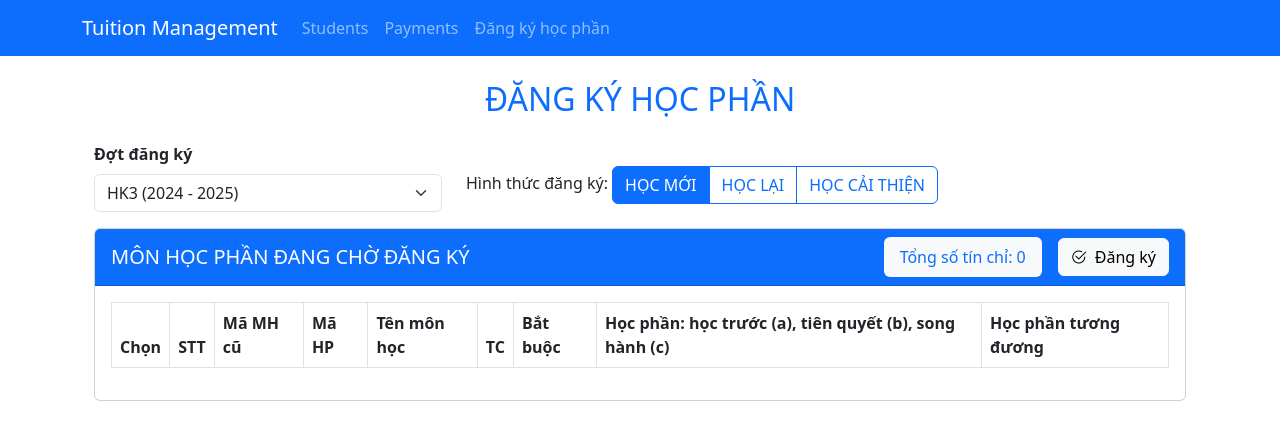
After one commit to taitruong256/Tuition-management, a Django app: page /courses/register/ in a window 1280 px wide. The commit adds this page. Shown: the top 440 px of the page. Run offline with Django 5.2, Linux system fonts and the light colour scheme; a user stored in the database is signed in; tables that the repository leaves empty hold one stand-in row (values such as "Sample post"); lists and menus that the app fills with data are empty; some libraries are stand-ins or nearby versions.

Commit message:
Add course registration feature

```diff
--- /dev/null
+++ b/courses/apps.py
@@ -0,0 +1,5 @@
+from django.apps import AppConfig
+
+class CoursesConfig(AppConfig):
+    default_auto_field = 'django.db.models.BigAutoField'
+    name = 'courses'
--- /dev/null
+++ b/courses/urls.py
@@ -0,0 +1,9 @@
+from django.urls import path
+from . import views
+
+app_name = 'courses'
+
+urlpatterns = [
+    path('register/', views.course_registration, name='course_registration'),
+    path('register/submit/', views.register_course, name='register_course'),
+]
--- /dev/null
+++ b/courses/views.py
@@ -0,0 +1,65 @@
+from django.shortcuts import render
+from django.contrib.auth.decorators import login_required
+from .models import Course, CourseRegistration
+from django.http import JsonResponse
+
+@login_required
+def course_registration(request):
+    current_term = "HK3 (2024 - 2025)"  # You can make this dynamic
+    available_courses = Course.objects.filter(term=current_term)
+
+    try:
+        student = request.user.student
+        current_registrations = CourseRegistration.objects.filter(
+            student=student,
+            term=current_term
+        ).select_related('course')
+        total_registered_credits = sum(reg.course.credits for reg in current_registrations)
+    except:
+        student = None
+        current_registrations = []
+        total_registered_credits = 0
+
+    context = {
+        'current_term': current_term,
+        'courses': available_courses,
+        'student': student,
+        'current_registrations': current_registrations,
+        'total_registered_credits': total_registered_credits,
+    }
+    return render(request, 'courses/course_registration.html', context)
+
+@login_required
+def register_course(request):
+    if request.method == 'POST':
+        try:
+            import json
+            course_ids = json.loads(request.POST.get('courses', '[]'))
+            registration_type = request.POST.get('registration_type', 'HỌC MỚI')
+
+            # Kiểm tra tổng số tín chỉ
+            total_credits = sum(Course.objects.filter(id__in=course_ids).values_list('credits', flat=True))
+            if total_credits > 24:
+                return JsonResponse({
+                    'status': 'error',
+                    'message': 'Tổng số tín chỉ không được vượt quá 24'
+                })
+
+            # Đăng ký các môn học
+            registrations = []
+            for course_id in course_ids:
+                course = Course.objects.get(id=course_id)
+                registration = CourseRegistration(
+                    student=request.user.student,
+                    course=course,
+                    registration_type=registration_type,
+                    term=course.term
+                )
+                registrations.append(registration)
+
+            # Lưu tất cả đăng ký cùng một lúc
+            CourseRegistration.objects.bulk_create(registrations)
+
+            return JsonResponse({'status': 'success'})
+        except Exception as e:
+            return JsonResponse({'status': 'error', 'message': str(e)})
--- a/templates/base.html
+++ b/templates/base.html
@@ -2,9 +2,9 @@
 <html lang="en">
 <head>
     <meta charset="UTF-8">
-    <meta name="viewport" content="width=device-width, initial-scale=1.0">
-    <title>{% block title %}Tuition Management System{% endblock %}</title>
+    <meta name="viewport" content="width=device-width, initial-scale=1.0">    <title>{% block title %}Tuition Management System{% endblock %}</title>
     <link href="https://cdn.jsdelivr.net/npm/bootstrap@5.3.0/dist/css/bootstrap.min.css" rel="stylesheet">
+    <link href="https://cdn.jsdelivr.net/npm/bootstrap-icons@1.7.2/font/bootstrap-icons.css" rel="stylesheet">
 </head>
 <body>
     <nav class="navbar navbar-expand-lg navbar-dark bg-primary mb-4">
@@ -13,13 +13,15 @@
             <button class="navbar-toggler" type="button" data-bs-toggle="collapse" data-bs-target="#navbarNav">
                 <span class="navbar-toggler-icon"></span>
             </button>
-            <div class="collapse navbar-collapse" id="navbarNav">
-                <ul class="navbar-nav">
+            <div class="collapse navbar-collapse" id="navbarNav">                <ul class="navbar-nav">
                     <li class="nav-item">
                         <a class="nav-link" href="{% url 'students:student_list' %}">Students</a>
                     </li>
                     <li class="nav-item">
                         <a class="nav-link" href="{% url 'payments:payment_list' %}">Payments</a>
+                    </li>
+                    <li class="nav-item">
+                        <a class="nav-link" href="{% url 'courses:course_registration' %}">Đăng ký học phần</a>
                     </li>
                 </ul>
             </div>
--- /dev/null
+++ b/templates/courses/course_registration.html
@@ -0,0 +1,218 @@
+{% extends 'base.html' %}
+{% load static %}
+
+{% block content %}
+<div class="container mt-4">
+    <h2 class="text-center text-primary mb-4">ĐĂNG KÝ HỌC PHẦN</h2>
+
+    {% if student %}
+    <div class="card mb-4">
+        <div class="card-body">
+            <div class="row">
+                <div class="col-md-6">
+                    <p><strong>MSSV:</strong> {{ student.student_id }}</p>
+                    <p><strong>Họ tên:</strong> {{ student.full_name }}</p>
+                    <p><strong>Lớp:</strong> {{ student.class_name }}</p>
+                </div>
+                <div class="col-md-6">
+                    <p><strong>Ngành:</strong> {{ student.major }}</p>
+                    <p><strong>Khóa học:</strong> {{ student.academic_year }}</p>
+                    <p><strong>Số tín chỉ đã đăng ký:</strong> <span class="text-primary">{{ total_registered_credits }}</span></p>
+                </div>
+            </div>
+        </div>
+    </div>
+    {% endif %}
+      <div class="registration-header">
+        <div class="row align-items-center">
+            <div class="col-md-4">
+                <div class="mb-3">
+                    <label class="form-label fw-bold">Đợt đăng ký</label>
+                    <select class="form-select">
+                        <option selected>{{ current_term }}</option>
+                    </select>
+                </div>
+            </div>
+            <div class="col-md-8">
+                <div class="registration-type-container">
+                    <span class="registration-type-label">Hình thức đăng ký:</span>
+                    <div class="btn-group" role="group">
+                        <input type="radio" class="btn-check" name="registrationType" id="newCourse" value="HỌC MỚI" checked>
+                        <label class="btn btn-outline-primary" for="newCourse">HỌC MỚI</label>
+
+                        <input type="radio" class="btn-check" name="registrationType" id="retake" value="HỌC LẠI">
+                        <label class="btn btn-outline-primary" for="retake">HỌC LẠI</label>
+
+                        <input type="radio" class="btn-check" name="registrationType" id="improve" value="HỌC CẢI THIỆN">
+                        <label class="btn btn-outline-primary" for="improve">HỌC CẢI THIỆN</label>
+                    </div>
+                </div>
+            </div>
+        </div>
+    </div><div class="card">        <div class="card-header bg-primary text-white d-flex justify-content-between align-items-center">
+            <span class="fs-5">MÔN HỌC PHẦN ĐANG CHỜ ĐĂNG KÝ</span>
+            <div class="d-flex align-items-center gap-3">
+                <span class="total-credits bg-light text-primary px-3 py-2 rounded">
+                    Tổng số tín chỉ: <span id="total-credits">0</span>
+                </span>
+                <button id="register-btn" class="btn btn-light register-btn">
+                    <i class="bi bi-check2-circle me-2"></i>Đăng ký
+                </button>
+            </div>
+        </div>
+        <div class="card-body">
+            <div class="table-responsive">
+                <table class="table table-striped table-bordered">                    <thead>
+                        <tr>
+                            <th>Chọn</th>
+                            <th>STT</th>
+                            <th>Mã MH cũ</th>
+                            <th>Mã HP</th>
+                            <th>Tên môn học</th>
+                            <th>TC</th>
+                            <th>Bắt buộc</th>
+                            <th>Học phần: học trước (a), tiên quyết (b), song hành (c)</th>
+                            <th>Học phần tương đương</th>
+                        </tr>
+                    </thead>
+                    <tbody>
+                        {% for course in courses %}
+                        <tr>
+                            <td class="text-center">
+                                <input type="checkbox" class="course-checkbox" data-course-id="{{ course.id }}" data-credits="{{ course.credits }}">
+                            </td>
+                            <td>{{ forloop.counter }}</td>
+                            <td>{{ course.course_id }}</td>
+                            <td>{{ course.class_code }}</td>
+                            <td>{{ course.name }}</td>
+                            <td class="text-center">{{ course.credits }}</td>
+                            <td class="text-center">
+                                {% if course.is_mandatory %}
+                                <span class="text-success">✓</span>
+                                {% else %}
+                                <span class="text-danger">✗</span>
+                                {% endif %}
+                            </td>
+                            <td>{{ course.prerequisites|default:'' }}</td>
+                            <td></td>
+                        </tr>
+                        {% endfor %}
+                    </tbody>
+                </table>
+            </div>
+        </div>
+    </div>
+</div>
+
+{% endblock %}
+
+{% block extra_css %}
+<style>
+    .table th {
+        background-color: #f8f9fa;
+        text-align: center;
+        vertical-align: middle;
+        font-size: 0.9rem;
+    }
+    .table td {
+        vertical-align: middle;
+        font-size: 0.9rem;
+    }
+    .registration-header {
+        background-color: #f8f9fa;
+        padding: 20px;
+        border-radius: 5px;
+        margin-bottom: 20px;
+    }
+    .registration-type-container {
+        display: flex;
+        align-items: center;
+        gap: 20px;
+    }
+    .registration-type-label {
+        font-weight: bold;
+        margin-right: 10px;
+    }
+    .course-checkbox {
+        width: 18px;
+        height: 18px;
+    }
+    .total-credits {
+        font-size: 1.1rem;
+        font-weight: bold;
+        color: #0d6efd;
+    }
+    .register-btn {
+        min-width: 120px;
+    }
+    .mandatory-indicator {
+        font-size: 1.2rem;
+        font-weight: bold;
+    }
+</style>
+{% endblock %}
+
+{% block extra_js %}
+<script>
+$(document).ready(function() {
+    let totalCredits = 0;
+
+    // Cập nhật tổng số tín chỉ khi chọn/bỏ chọn môn học
+    $('.course-checkbox').change(function() {
+        const credits = parseInt($(this).data('credits'));
+        if (this.checked) {
+            totalCredits += credits;
+        } else {
+            totalCredits -= credits;
+        }
+        $('#total-credits').text(totalCredits);
+
+        // Hiển thị cảnh báo nếu tổng số tín chỉ vượt quá 24
+        if (totalCredits > 24) {
+            alert('Cảnh báo: Tổng số tín chỉ không được vượt quá 24!');
+        }
+    });
+
+    // Xử lý nút đăng ký
+    $('#register-btn').click(function() {
+        const selectedCourses = [];
+        const registrationType = $('input[name="registrationType"]:checked').val();
+
+        $('.course-checkbox:checked').each(function() {
+            selectedCourses.push($(this).data('course-id'));
+        });
+
+        if (selectedCourses.length === 0) {
+            alert('Vui lòng chọn ít nhất một môn học!');
+            return;
+        }
+
+        if (totalCredits > 24) {
+            alert('Không thể đăng ký! Tổng số tín chỉ vượt quá 24.');
+            return;
+        }
+
+        // Gửi yêu cầu đăng ký
+        $.ajax({
+            url: '{% url "courses:register_course" %}',
+            type: 'POST',
+            data: {
+                courses: JSON.stringify(selectedCourses),
+                registration_type: registrationType,
+                csrfmiddlewaretoken: '{{ csrf_token }}'
+            },
+            success: function(response) {
+                if (response.status === 'success') {
+                    alert('Đăng ký học phần thành công!');
+                    location.reload();
+                } else {
+                    alert('Có lỗi xảy ra: ' + response.message);
+                }
+            },
+            error: function() {
+                alert('Có lỗi xảy ra khi đăng ký học phần!');
+            }
+        });
+    });
+});</script>
+{% endblock %}
--- a/tuition_management/settings.py
+++ b/tuition_management/settings.py
@@ -39,6 +39,7 @@ INSTALLED_APPS = [
     "django.contrib.staticfiles",
     "students.apps.StudentsConfig",
     "payments.apps.PaymentsConfig",
+    "courses.apps.CoursesConfig",
 ]
 
 MIDDLEWARE = [
--- a/tuition_management/urls.py
+++ b/tuition_management/urls.py
@@ -22,5 +22,6 @@ urlpatterns = [
     path('admin/', admin.site.urls),
     path('students/', include('students.urls')),
     path('payments/', include('payments.urls')),
+    path('courses/', include('courses.urls')),
     path('', RedirectView.as_view(url='students/', permanent=True)),
 ]
```
Also changed, not shown: courses/admin.py (added, +14 -0 lines), courses/management/commands/create_sample_courses.py (added, +57 -0 lines), courses/models.py (added, +34 -0 lines), students/admin.py (+11 -3 lines), students/models.py (+27 -8 lines), README.md, courses/__init__.py (added), courses/management/__init__.py (added), courses/management/commands/__init__.py (added).
